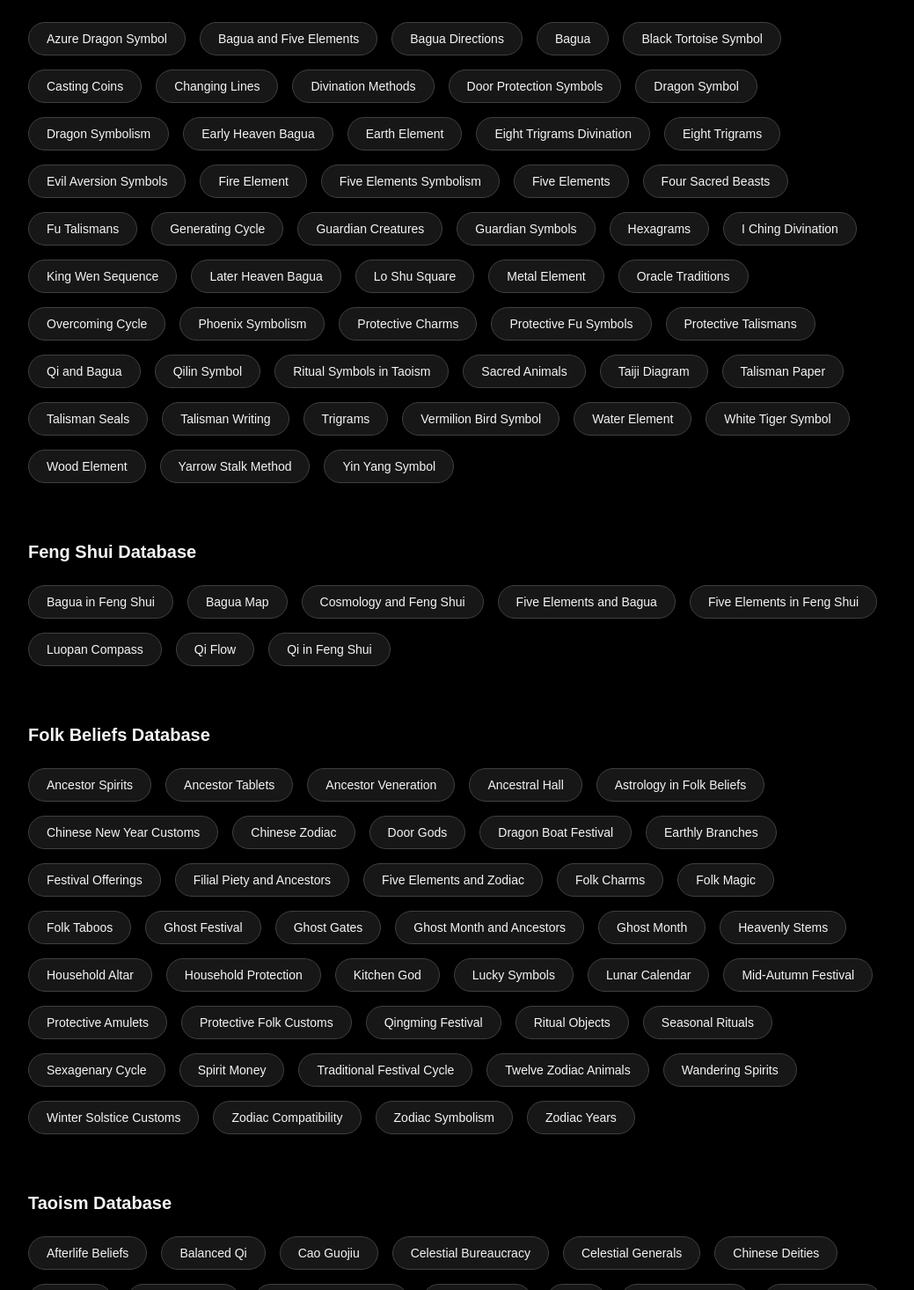
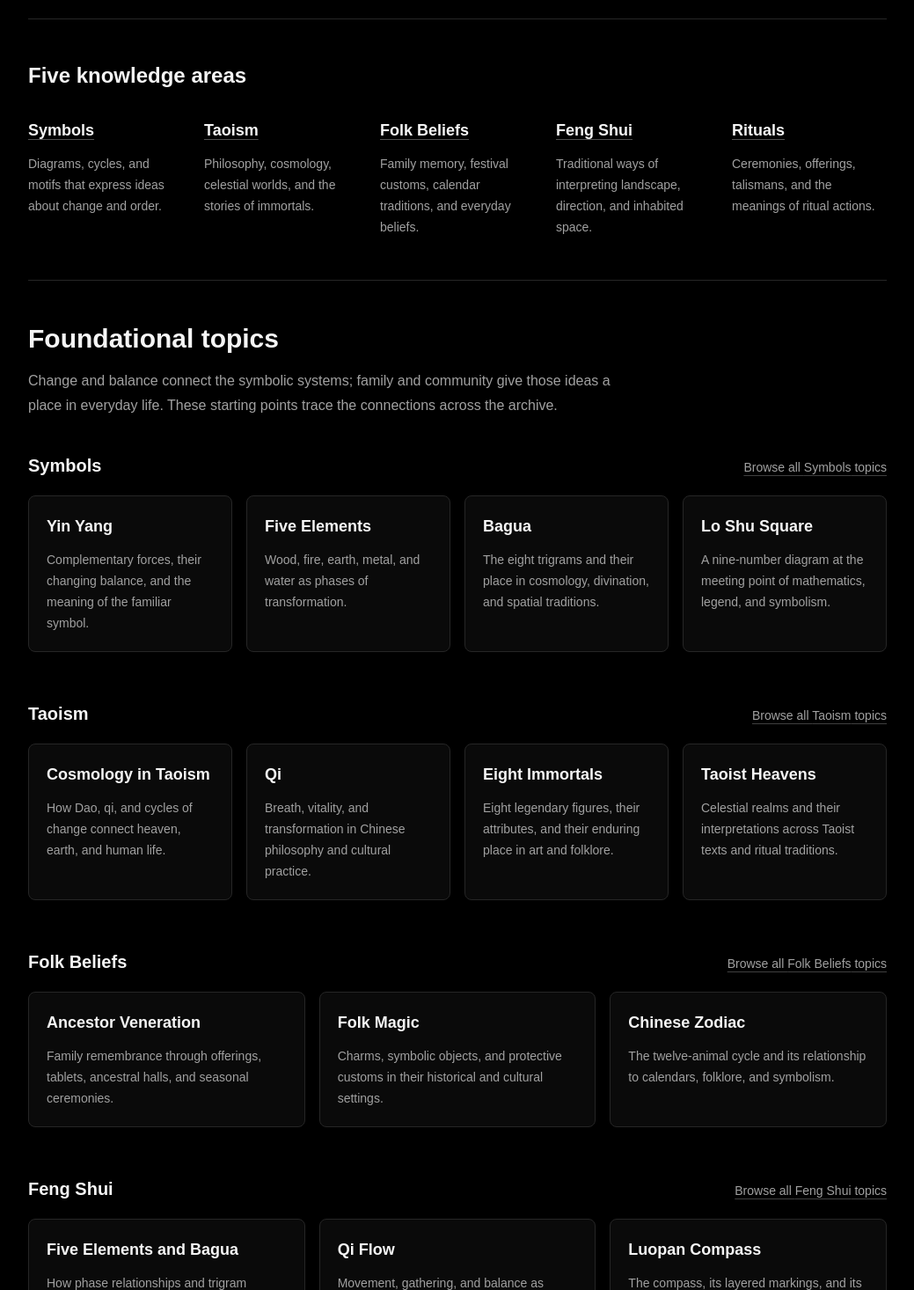
Before and after one commit to Lee-ciang/eastern-mysticism-archive, a Next.js app: page / in a window 1280 px wide. Shown: the part 724-2190 px from the top of the page at 88% size, without its empty margins (120-1159 px from the left). Built offline with nearby package versions, Linux system fonts and the light colour scheme.

Commit message:
Refine homepage authority hierarchy

```diff
--- a/app/page.tsx
+++ b/app/page.tsx
@@ -1,12 +1,5 @@
 import Link from "next/link";
 import type { Metadata } from "next";
-import {
-  getAllFengShuiEntries,
-  getAllSymbols,
-  getAllFolkBeliefs,
-  getAllTaoismEntries,
-  getAllRituals,
-} from "@/lib/content";
 
 export const metadata: Metadata = {
   alternates: {
@@ -17,110 +10,143 @@ export const metadata: Metadata = {
   },
 };
 
+const knowledgeAreas = [
+  {
+    slug: "symbols",
+    title: "Symbols",
+    description: "Diagrams, cycles, and motifs that express ideas about change and order.",
+    topics: [
+      { slug: "yin-yang", title: "Yin Yang", description: "Complementary forces, their changing balance, and the meaning of the familiar symbol." },
+      { slug: "five-elements", title: "Five Elements", description: "Wood, fire, earth, metal, and water as phases of transformation." },
+      { slug: "bagua", title: "Bagua", description: "The eight trigrams and their place in cosmology, divination, and spatial traditions." },
+      { slug: "lo-shu-square", title: "Lo Shu Square", description: "A nine-number diagram at the meeting point of mathematics, legend, and symbolism." },
+    ],
+  },
+  {
+    slug: "taoism",
+    title: "Taoism",
+    description: "Philosophy, cosmology, celestial worlds, and the stories of immortals.",
+    topics: [
+      { slug: "cosmology-in-taoism", title: "Cosmology in Taoism", description: "How Dao, qi, and cycles of change connect heaven, earth, and human life." },
+      { slug: "qi", title: "Qi", description: "Breath, vitality, and transformation in Chinese philosophy and cultural practice." },
+      { slug: "eight-immortals", title: "Eight Immortals", description: "Eight legendary figures, their attributes, and their enduring place in art and folklore." },
+      { slug: "taoist-heavens", title: "Taoist Heavens", description: "Celestial realms and their interpretations across Taoist texts and ritual traditions." },
+    ],
+  },
+  {
+    slug: "folk-beliefs",
+    title: "Folk Beliefs",
+    description: "Family memory, festival customs, calendar traditions, and everyday beliefs.",
+    topics: [
+      { slug: "ancestor-veneration", title: "Ancestor Veneration", description: "Family remembrance through offerings, tablets, ancestral halls, and seasonal ceremonies." },
+      { slug: "folk-magic", title: "Folk Magic", description: "Charms, symbolic objects, and protective customs in their historical and cultural settings." },
+      { slug: "chinese-zodiac", title: "Chinese Zodiac", description: "The twelve-animal cycle and its relationship to calendars, folklore, and symbolism." },
+    ],
+  },
+  {
+    slug: "feng-shui",
+    title: "Feng Shui",
+    description: "Traditional ways of interpreting landscape, direction, and inhabited space.",
+    topics: [
+      { slug: "five-elements-and-bagua", title: "Five Elements and Bagua", description: "How phase relationships and trigram patterns inform traditional spatial interpretation." },
+      { slug: "qi-flow", title: "Qi Flow", description: "Movement, gathering, and balance as cultural ways of reading landscapes and buildings." },
+      { slug: "luopan-compass", title: "Luopan Compass", description: "The compass, its layered markings, and its role in Feng Shui history and practice." },
+    ],
+  },
+  {
+    slug: "rituals",
+    title: "Rituals",
+    description: "Ceremonies, offerings, talismans, and the meanings of ritual actions.",
+    topics: [
+      { slug: "taoist-talisman-rituals", title: "Taoist Talisman Rituals", description: "Fu symbols within liturgy, purification, and traditions of ritual authority." },
+      { slug: "talisman-burning-practice", title: "Talisman Burning Practice", description: "Burning as a symbolic act of transformation in religious and household settings." },
+      { slug: "protection-ritual", title: "Protection Ritual", description: "The cultural meanings of protective ceremonies, household boundaries, and ritual objects." },
+    ],
+  },
+];
+
 export default function HomePage() {
-  const symbols = getAllSymbols();
-  const fengShuiEntries = getAllFengShuiEntries();
-  const folkBeliefs = getAllFolkBeliefs();
-  const taoismEntries = getAllTaoismEntries();
-  const rituals = getAllRituals();
-
   return (
     <main className="min-h-screen bg-black text-neutral-100">
-      <section className="mx-auto max-w-5xl px-6 py-24">
+      <div className="mx-auto max-w-5xl px-6 pb-20">
+        <section aria-labelledby="archive-title" className="py-24">
           <p className="mb-4 text-sm uppercase tracking-[0.3em] text-neutral-500">
             Eastern Mysticism Archive
           </p>
-
-        <h1 className="max-w-3xl text-5xl font-semibold leading-tight md:text-7xl">
+          <h1 id="archive-title" className="max-w-3xl text-5xl font-semibold leading-tight md:text-7xl">
             Ancient Symbols, Folk Beliefs, Taoist Mysticism, and Cultural Archives
           </h1>
-
           <p className="mt-8 max-w-2xl text-lg leading-8 text-neutral-400">
             A research-focused archive exploring Eastern mystical traditions,
             Taoist symbols, feng shui, folk beliefs, jade culture, rituals, and
             forgotten folklore.
           </p>
+        </section>
 
-        <div className="mt-12">
-          <h2 className="text-xl font-semibold">Symbol Database</h2>
+        <section aria-labelledby="knowledge-areas" className="border-t border-neutral-800 py-12">
+          <h2 id="knowledge-areas" className="text-2xl font-semibold">
+            Five knowledge areas
+          </h2>
+          <ul className="mt-8 grid gap-x-6 gap-y-8 sm:grid-cols-2 lg:grid-cols-5">
+            {knowledgeAreas.map((area) => (
+              <li key={area.slug} className="min-w-0">
+                <h3 className="text-lg font-semibold">
+                  <Link
+                    href={`/${area.slug}`}
+                    className="underline decoration-neutral-600 underline-offset-4 transition hover:decoration-neutral-100 focus-visible:outline-2 focus-visible:outline-offset-4 focus-visible:outline-neutral-100"
+                  >
+                    {area.title}
+                  </Link>
+                </h3>
+                <p className="mt-3 text-sm leading-6 text-neutral-400">
+                  {area.description}
+                </p>
+              </li>
+            ))}
+          </ul>
+        </section>
 
-          <div className="mt-6 flex flex-wrap gap-4">
-            {symbols.map((symbol) => (
+        <section aria-labelledby="foundational-topics" className="border-t border-neutral-800 pt-12">
+          <h2 id="foundational-topics" className="text-3xl font-semibold">
+            Foundational topics
+          </h2>
+          <p className="mt-4 max-w-2xl leading-7 text-neutral-400">
+            Change and balance connect the symbolic systems; family and community
+            give those ideas a place in everyday life. These starting points
+            trace the connections across the archive.
+          </p>
+          <div className="mt-10 space-y-14">
+            {knowledgeAreas.map((area) => (
+              <section key={area.slug} aria-labelledby={`${area.slug}-topics`}>
+                <div className="mb-5 flex flex-wrap items-baseline justify-between gap-x-6 gap-y-3">
+                  <h3 id={`${area.slug}-topics`} className="text-xl font-semibold">
+                    {area.title}
+                  </h3>
                   <Link
-                key={symbol.slug}
-                href={`/symbols/${symbol.slug}`}
-                className="rounded-full border border-neutral-700 bg-neutral-900 px-5 py-2 text-sm text-neutral-100 transition hover:border-neutral-500 hover:bg-neutral-800"
+                    href={`/${area.slug}`}
+                    className="text-sm text-neutral-400 underline decoration-neutral-700 underline-offset-4 transition hover:text-neutral-100 focus-visible:outline-2 focus-visible:outline-offset-4 focus-visible:outline-neutral-100"
                   >
-                {symbol.title}
+                    Browse all {area.title} topics
                   </Link>
+                </div>
+                <ul className={`grid gap-4 sm:grid-cols-2 ${area.topics.length === 4 ? "lg:grid-cols-4" : "lg:grid-cols-3"}`}>
+                  {area.topics.map((topic) => (
+                    <li key={topic.slug} className="min-w-0">
+                      <Link
+                        href={`/${area.slug}/${topic.slug}`}
+                        className="block h-full rounded-lg border border-neutral-800 bg-neutral-950 p-5 transition hover:border-neutral-500 hover:bg-neutral-900 focus-visible:outline-2 focus-visible:outline-offset-4 focus-visible:outline-neutral-100"
+                      >
+                        <h4 className="text-lg font-semibold leading-7">{topic.title}</h4>
+                        <p className="mt-3 text-sm leading-6 text-neutral-400">{topic.description}</p>
+                      </Link>
+                    </li>
+                  ))}
+                </ul>
+              </section>
             ))}
           </div>
+        </section>
       </div>
-
-        <div className="mt-16">
-          <h2 className="text-xl font-semibold">Feng Shui Database</h2>
-
-          <div className="mt-6 flex flex-wrap gap-4">
-            {fengShuiEntries.map((entry) => (
-              <Link
-                key={entry.slug}
-                href={`/feng-shui/${entry.slug}`}
-                className="rounded-full border border-neutral-700 bg-neutral-900 px-5 py-2 text-sm text-neutral-100 transition hover:border-neutral-500 hover:bg-neutral-800"
-              >
-                {entry.title}
-              </Link>
-            ))}
-          </div>
-        </div>
-
-        <div className="mt-16">
-  <h2 className="text-xl font-semibold">Folk Beliefs Database</h2>
-
-  <div className="mt-6 flex flex-wrap gap-4">
-    {folkBeliefs.map((entry) => (
-      <Link
-        key={entry.slug}
-        href={`/folk-beliefs/${entry.slug}`}
-        className="rounded-full border border-neutral-700 bg-neutral-900 px-5 py-2 text-sm text-neutral-100 transition hover:border-neutral-500 hover:bg-neutral-800"
-      >
-        {entry.title}
-      </Link>
-    ))}
-  </div>
-</div>
-
-<div className="mt-16">
-  <h2 className="text-xl font-semibold">Taoism Database</h2>
-
-  <div className="mt-6 flex flex-wrap gap-4">
-    {taoismEntries.map((entry) => (
-      <Link
-        key={entry.slug}
-        href={`/taoism/${entry.slug}`}
-        className="rounded-full border border-neutral-700 bg-neutral-900 px-5 py-2 text-sm text-neutral-100 transition hover:border-neutral-500 hover:bg-neutral-800"
-      >
-        {entry.title}
-      </Link>
-    ))}
-  </div>
-</div>
-
-<div className="mt-16">
-  <h2 className="text-xl font-semibold">Rituals Database</h2>
-
-  <div className="mt-6 flex flex-wrap gap-4">
-    {rituals.map((ritual) => (
-      <Link
-        key={ritual.slug}
-        href={`/rituals/${ritual.slug}`}
-        className="rounded-full border border-neutral-700 bg-neutral-900 px-5 py-2 text-sm text-neutral-100 transition hover:border-neutral-500 hover:bg-neutral-800"
-      >
-        {ritual.title}
-      </Link>
-    ))}
-  </div>
-</div>
-      </section>
     </main>
   );
 }
```
Lines whose indentation alone changed are shown as unchanged.
